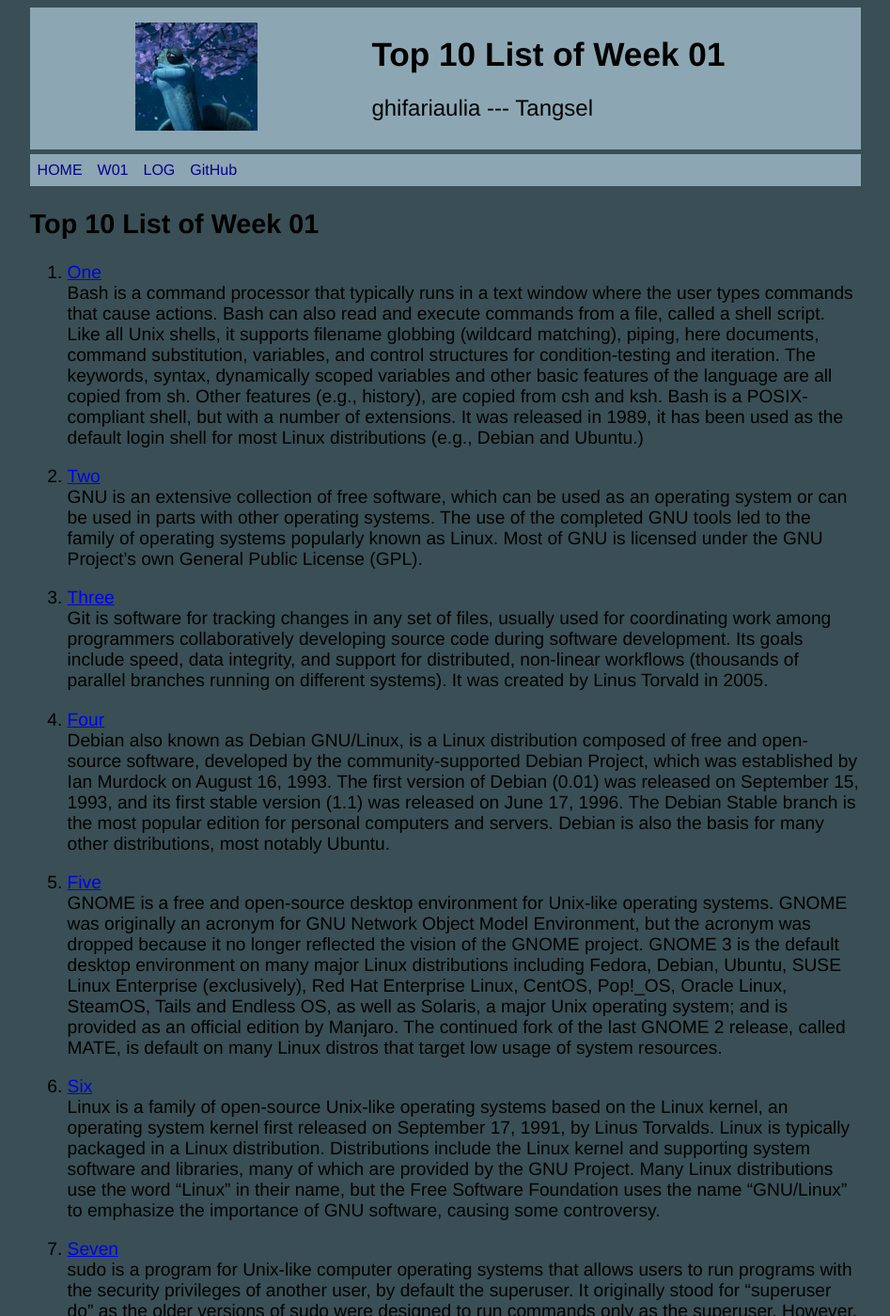
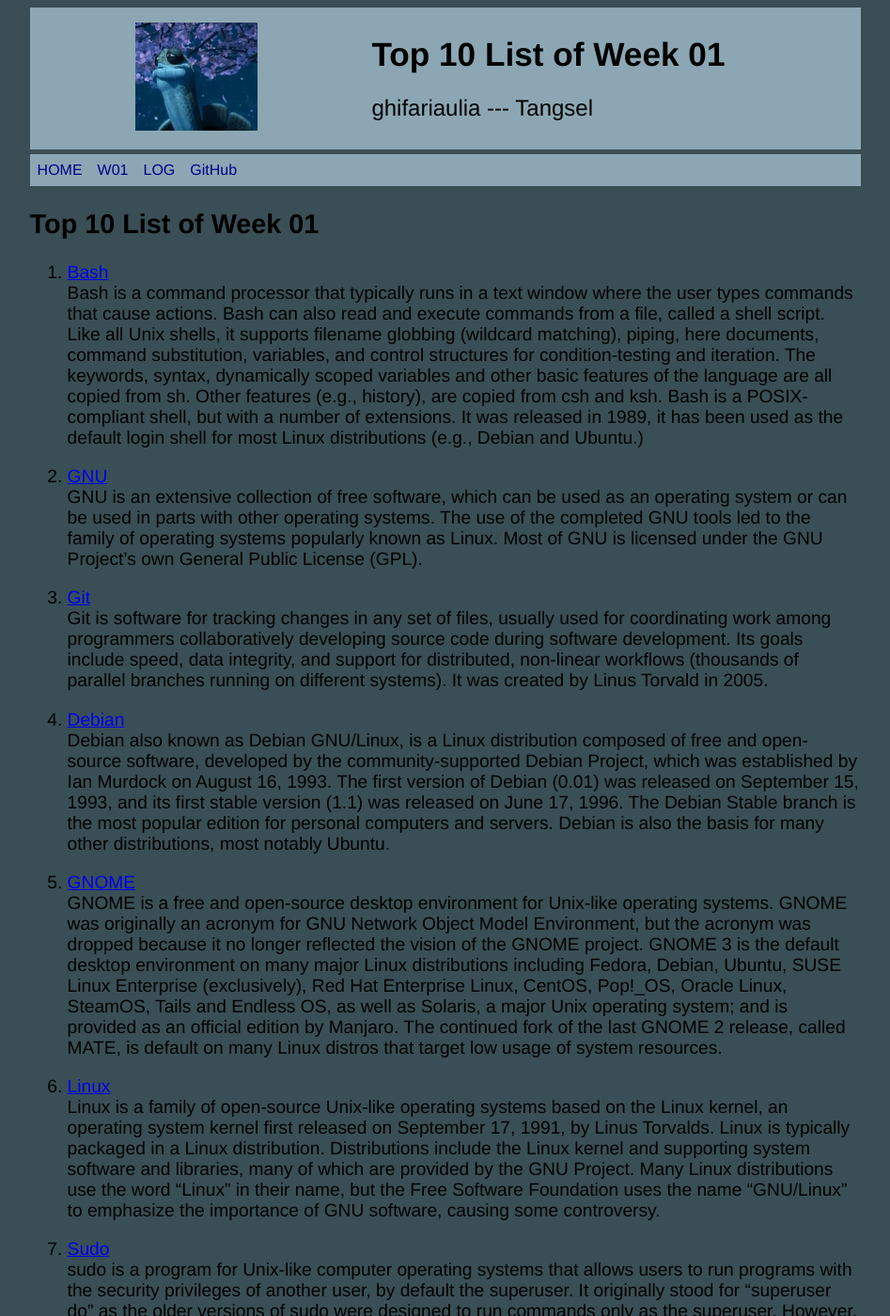
Before and after one commit to ghifariaulia/os211, a Jekyll site: the page built from w01.md, in a window 1280 px wide and 1400 px high. Shown: the whole window at 94% size, without its empty margins (166-1113 px from the left). Built offline with Jekyll 4.4.1, drawn with Linux system fonts in a browser that asks for light colours; our own code applies the rules of GitHub Pages for plain Markdown files; some of the changed text lies outside the part shown.

Commit message:
edit w01.md

```diff
--- a/w01.md
+++ b/w01.md
@@ -5,31 +5,31 @@ permalink: /W01/
 
 # Top 10 List of Week 01
 
-1. [One](https://en.wikipedia.org/wiki/Bash_(Unix_shell))<br>
+1. [Bash](https://en.wikipedia.org/wiki/Bash_(Unix_shell))<br>
 Bash is a command processor that typically runs in a text window where the user types commands that cause actions. Bash can also
 read and execute commands from a file, called a shell script. Like all Unix shells, it supports filename globbing (wildcard
 matching), piping, here documents, command substitution, variables, and control structures for condition-testing and iteration.
 The keywords, syntax, dynamically scoped variables and other basic features of the language are all copied from sh. Other
 features (e.g., history), are copied from csh and ksh. Bash is a POSIX-compliant shell, but with a number of extensions. It was released in 1989, it has been used as the default login shell for most Linux distributions (e.g., Debian and Ubuntu.)
 
-2. [Two](https://en.wikipedia.org/wiki/GNU)<br>
+2. [GNU](https://en.wikipedia.org/wiki/GNU)<br>
 GNU is an extensive collection of free software, which can be used as an operating system or can be used in parts with other
 operating systems. The use of the completed GNU tools led to the family of operating systems popularly known as Linux. Most of
 GNU is licensed under the GNU Project's own General Public License (GPL).
 
-3. [Three](https://en.wikipedia.org/wiki/Git)<br>
+3. [Git](https://en.wikipedia.org/wiki/Git)<br>
 Git is software for tracking changes in any set of files, usually used for coordinating work among programmers collaboratively
 developing source code during software development. Its goals include speed, data integrity, and support for distributed,
 non-linear workflows (thousands of parallel branches running on different systems). It was created by Linus Torvald in 2005.
 
-4. [Four](https://en.wikipedia.org/wiki/Debian)<br>
+4. [Debian](https://en.wikipedia.org/wiki/Debian)<br>
 Debian also known as Debian GNU/Linux, is a Linux distribution composed of free and open-source software, developed by the
 community-supported Debian Project, which was established by Ian Murdock on August 16, 1993. The first version of Debian (0.01)
 was released on September 15, 1993, and its first stable version (1.1) was released on June 17, 1996. The Debian Stable branch is
 the most popular edition for personal computers and servers. Debian is also the basis for many other distributions, most notably
 Ubuntu.
 
-5. [Five](https://en.wikipedia.org/wiki/GNOME)<br>
+5. [GNOME](https://en.wikipedia.org/wiki/GNOME)<br>
 GNOME is a free and open-source desktop environment for Unix-like operating systems. GNOME was
 originally an acronym for GNU Network Object Model Environment, but the acronym was dropped because it no longer reflected the
 vision of the GNOME project. GNOME 3 is the default desktop environment on many major Linux distributions including Fedora,
@@ -37,14 +37,14 @@ Debian, Ubuntu, SUSE Linux Enterprise (exclusively), Red Hat Enterprise Linux, C
 Endless OS, as well as Solaris, a major Unix operating system; and is provided as an official edition by Manjaro. The continued
 fork of the last GNOME 2 release, called MATE, is default on many Linux distros that target low usage of system resources.
 
-6. [Six](https://en.wikipedia.org/wiki/Linux)<br>
+6. [Linux](https://en.wikipedia.org/wiki/Linux)<br>
 Linux is a family of open-source Unix-like operating systems based on the Linux kernel, an operating system kernel first released
 on September 17, 1991, by Linus Torvalds. Linux is typically packaged in a Linux distribution. Distributions include the Linux
 kernel and supporting system software and libraries, many of which are provided by the GNU Project. Many Linux distributions use
 the word "Linux" in their name, but the Free Software Foundation uses the name "GNU/Linux" to emphasize the importance of GNU
 software, causing some controversy.
 
-7. [Seven](https://en.wikipedia.org/wiki/Sudo)<br>
+7. [Sudo](https://en.wikipedia.org/wiki/Sudo)<br>
 sudo is a program for Unix-like computer operating systems that allows users to run programs with the security privileges of
 another user, by default the superuser. It originally stood for "superuser do" as the older versions of sudo were designed to run
 commands only as the superuser. However, the later versions added support for running commands not only as the superuser but also
```
Also changed, not shown: other parts of w01.md (+3 -3 lines).
